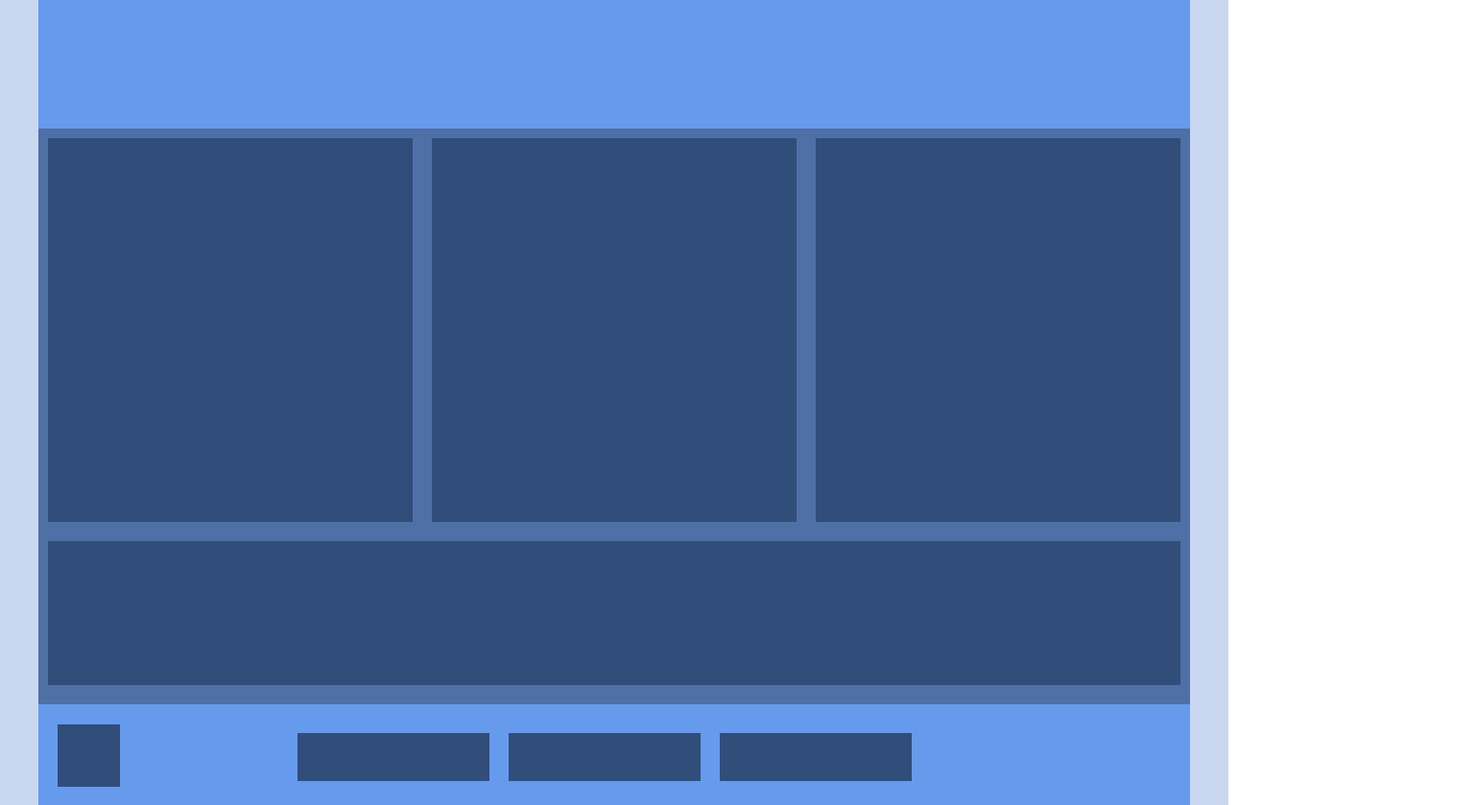
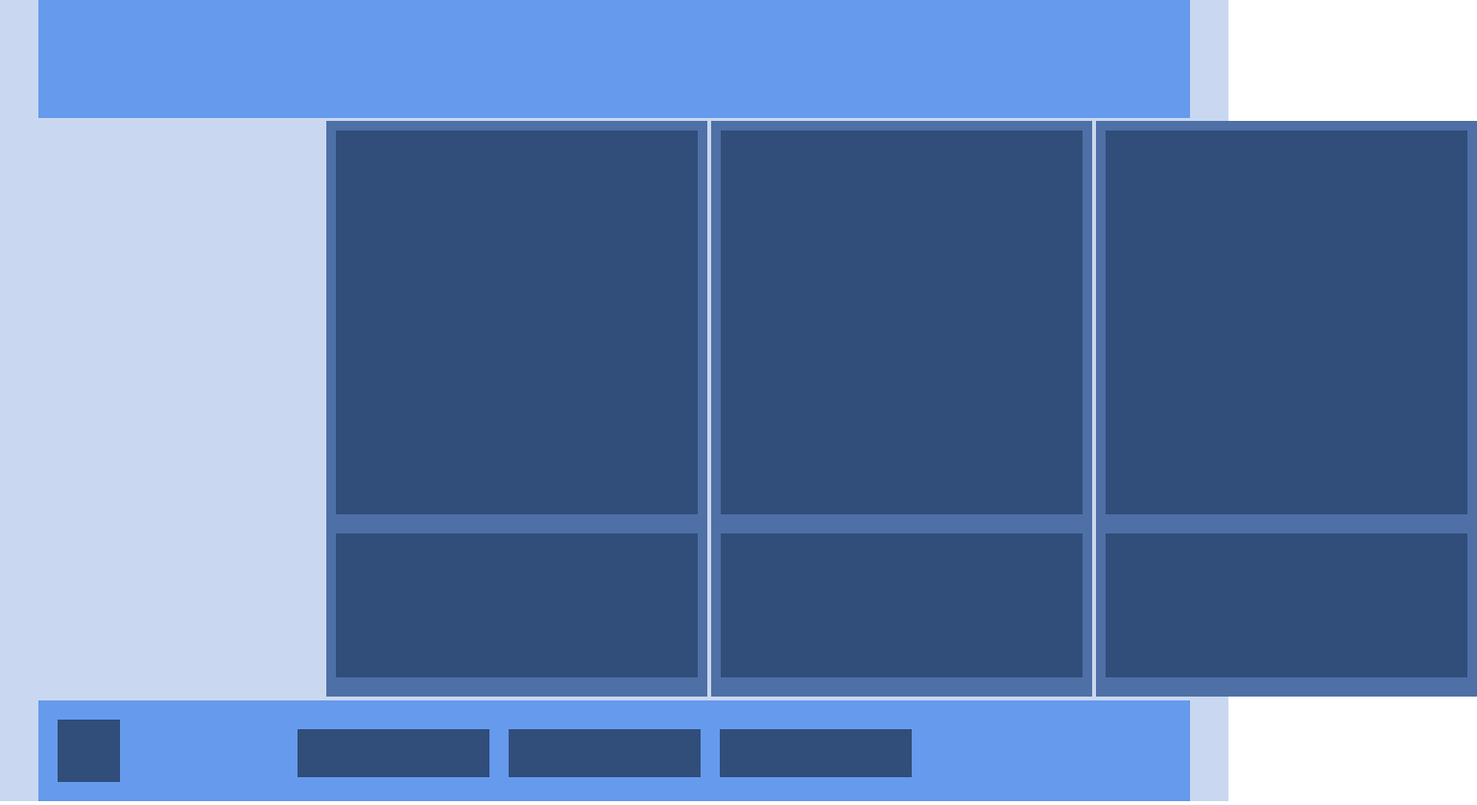
Before and after one commit to S4Ngm/unidad4, a plain HTML site: page index.html in a window 1280 px wide. Shown: the part 100-939 px from the top of the page at 96% size, 1539 px wide, since content can reach past the window. Drawn offline with Linux system fonts and the light colour scheme.

Commit message:
Add files via upload

```diff
--- a/Cajas.css
+++ b/Cajas.css
@@ -13,9 +13,10 @@ body { margin: 0;}
 
 #cabecera {
     width: 1200px;
-    height: 234px;
+    height: 223px;
     background-color: #669aed;
     margin: auto;
+    margin-bottom: 3px;
 
 
 }
@@ -40,35 +41,41 @@ body { margin: 0;}
 
 }
 
+#section1, #section2, #section3 {
+
+    display: inline-block;
+    position: relative;
+    left: 340px;
+    width: 397px;
+    height: 600px;
+    background-color: #4e70a6;
+}
 
 
-#contenido {
-    width: 1200px;
-    height: 600px;
-    background-color: #4e70a6;
-    margin: auto;
-}
+
+
 
 .box_cont {
-    width: 380px;
+    width: 377px;
     height: 400px;
     background-color: #314d7a;
     float: left;
-margin: 10px;
+    margin: 10px;
 
 
 }
 
-#box_bottom {
-    width: 1180px;
+.box_cont2 {
+    width: 377px;
     height: 150px;
     background-color: #314d7a;
-    float: inline-end;
+    float: left;
     margin: 10px;
+
+}
 
 
 
-}
 
 
 #pie {
@@ -76,6 +83,7 @@ margin: 10px;
     height: 105px;
     background-color: #669aed;
     margin: auto;
+    margin-top: 0px;
 }
 
 .Lacline {
@@ -92,6 +100,6 @@ margin: 10px;
     width: 65px;
     height: 65px;
     background-color: #314d7a;
-    position: relative; left: 20px; top: 20%;
+    position: relative; left: 20px; top: 20px;
 
 }
--- a/index.html
+++ b/index.html
@@ -10,25 +10,54 @@
 
 <div id="contenedor">
     <header id="cabecera">
-            <nav id="Nomb">               </nav>
-            <nav class="boton">           </nav>
-            <nav class="boton">           </nav>
+        <nav>
+                <div id="Nomb">     </div>
+                <div class="boton"> </div>
+                <div class="boton"> </div>
+        </nav>
     </header>
 
-        <section id="contenido" >
+        <section id="section1" >
 
-            <article class="box_cont"></article>
-            <article class="box_cont"></article>
-            <article class="box_cont"></article>
-            <article id="box_bottom"> </article>
+                <div class="box_cont"></div>
+                <article class="box_cont2"></article>
+
         </section>
 
+        <section id="section2">
+
+
+
+            <div class="box_cont"></div>
+            <article class="box_cont2"></article>
+
+
+
+        </section>
+
+
+
+        <section id="section3">
+
+
+                <div class="box_cont"></div>
+                <article class="box_cont2"></article>
+
+
+        </section>
+
+
+
+
+
+
     <footer id="pie">
-        <nav class="Lacline"></nav>
-        <nav class="Lacline"></nav>
-        <nav class="Lacline"></nav>
-        <nav id="Lac"></nav>
-
+        <nav>
+            <div class="Lacline"></div>
+            <div class="Lacline"></div>
+            <div class="Lacline"></div>
+            <div id="Lac"></div>
+        </nav>
     </footer>
 </div>
 
```
